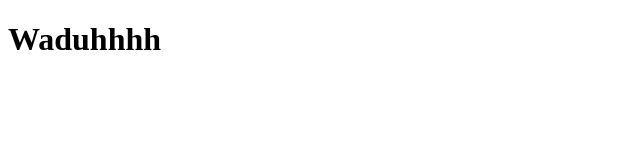
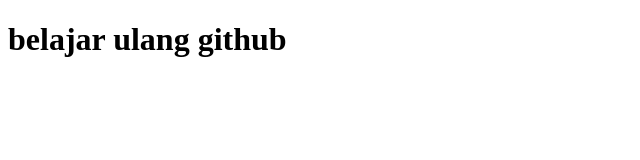
Before and after one commit to bikincoding/test_github, a plain HTML site: page index.html in a window 1280 px wide. Shown: the whole page, without its empty margins (0-640 px from the left). Drawn offline with Linux system fonts and the light colour scheme.

Commit message:
update index.html

```diff
--- a/index.html
+++ b/index.html
@@ -7,6 +7,6 @@
     <title>Index</title>
 </head>
 <body>
-    <h1>Waduhhhh</h1>
+    <h1>belajar ulang github</h1>
 </body>
 </html>
```
